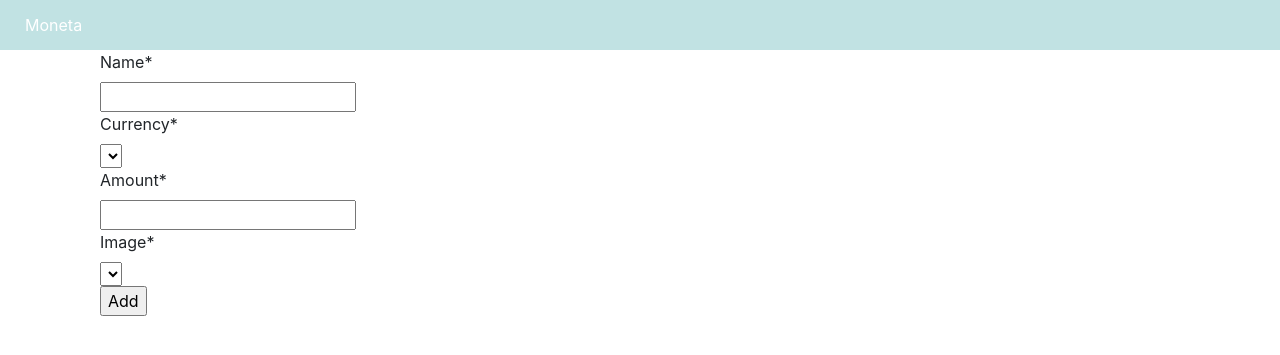
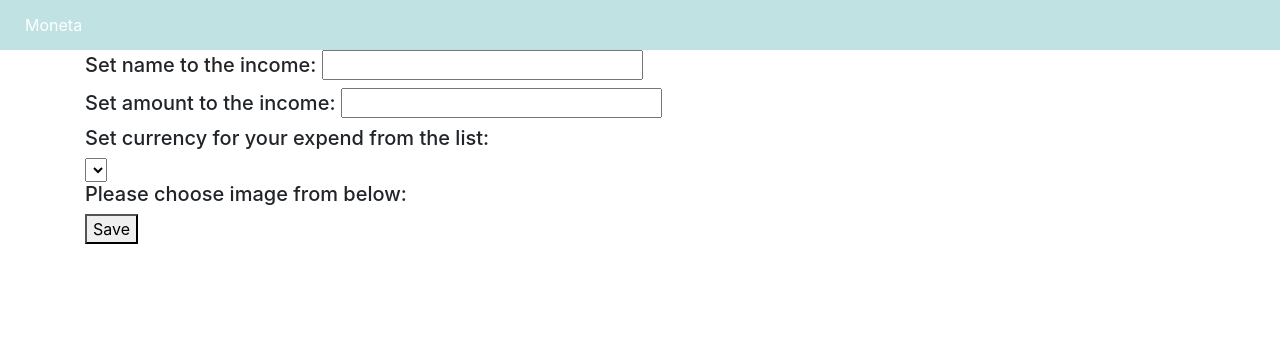
Before and after one commit to lv-386-python/moneta, a Django app: page /add_income in a window 1280 px wide. Shown: the top 355 px of the page. Run offline with Django 3.2, Linux system fonts and the light colour scheme; data that the repository does not hold is empty; some libraries are stand-ins or nearby versions.

Commit message:
refactor

```diff
--- a/moneta/www/forms/add_income_form.py
+++ b/moneta/www/forms/add_income_form.py
@@ -1,4 +1,4 @@
-"This module provide forms for editing expend"
+"This module provide forms for creating income"
 
 from django import forms
 
@@ -9,15 +9,16 @@ from db.storage_icon import StorageIcon
 class AddIncomeForm(forms.Form):
     "This class provide forms for creating expend"
     name = forms.CharField(widget=forms.TextInput)
-    # currency = forms.ChoiceField(
-    #     widget=forms.Select(choices=Income.get_default_currencies()),
-    #     error_messages={"required": "You didn't select any currency."})
-    currency = forms.ChoiceField(choices=Income.get_default_currencies,
-                                 error_messages={"required": "You didn't select any currency."})
+    currency = forms.ChoiceField(
+        widget=forms.Select(),
+        error_messages={"required": "You didn't select any currency."},
+        choices=Income.get_default_currencies())
+    # currency = forms.ChoiceField(widget=forms.RadioSelect(), choices=Income.get_default_currencies,
+    #                              error_messages={"required": "You didn't select any currency."})
     amount = forms.CharField(widget=forms.TextInput)
     # image = forms.ChoiceField(widget=forms.Select(choices=StorageIcon.get_icon_choices_by_category("income")),
     #                           error_messages={"required": "You didn't select any image."})
-    image = forms.ChoiceField(choices=StorageIcon.get_icon_choices_by_category("income"),
+    image = forms.ChoiceField(widget=forms.RadioSelect(), choices=StorageIcon.get_icon_choices_by_category("income"),
                               error_messages={"required": "You didn't select any image."})
     # def clean(self):
     #     cleaned_data = super(AddIncomeForm, self).clean()
--- a/moneta/www/settings/settings.py
+++ b/moneta/www/settings/settings.py
@@ -26,12 +26,6 @@ STATICFILES_DIRS = [
 
 # SECURITY WARNING: keep the secret key used in production secret!
 
-SECRET_KEY = 'xxv_7j77l%31%a*n5ac606(%gok5krdtc0x(9e275#^_yea6dv'
-
-# Quick-start development settings - unsuitable for production
-# See https://docs.djangoproject.com/en/2.1/howto/deployment/checklist/
-
-# SECURITY WARNING: keep the secret key used in production secret!
 SECRET_KEY = 'xxv_7j77l%31%a*n5ac606(%gok5krdtc0x(9e275#^_yea6dv'
 
 # SECURITY WARNING: don't run with debug turned on in production!
--- a/moneta/www/templates/base.html
+++ b/moneta/www/templates/base.html
@@ -44,7 +44,7 @@
 
 </main>
 
-<script src="https://code.jquery.com/jquery-3.2.1.slim.min.js"
+<script src="https://code.jquery.com/jquery-3.4.0.min.js"
         integrity="sha384-KJ3o2DKtIkvYIK3UENzmM7KCkRr/rE9/Qpg6aAZGJwFDMVNA/GpGFF93hXpG5KkN"
         crossorigin="anonymous"></script>
 </body>
--- a/moneta/www/templates/income/add_income.html
+++ b/moneta/www/templates/income/add_income.html
@@ -2,11 +2,55 @@
 {% load crispy_forms_tags %}
 {% block add_income %}
     <div class="container">
-        <form method="POST">
-            {% csrf_token %}
-            {{form|crispy}}
+        <form id="idForm">
+            <div>
+                <input type="text" id="name"/>
+                <label for="name">Name</label>
+                <span></span>
+            </div>
+            <div>
+                <input type="text" id="currency"/>
+                <label for="currency">Currency</label>
+                <span></span>
+            </div>
+            <div>
+                <input type="text" id="amount"/>
+                <label for="amount">Amount</label>
+                <span></span>
+            </div>
+            <div>
+                <input type="text" id="image_id"/>
+                <label for="image_id">Image</label>
+                <span></span>
+            </div>
+            <div>
+            <input type="button" onclick="fu">
+            </div>
+        </form>
 
-            <input type="submit" value="Add"/>
-        </form>
     </div>
+<script>
+    function fu(){
+        $("#idForm").submit(function(e) {
+
+        e.preventDefault(); // avoid to execute the actual submit of the form.
+
+        var form = $(this);
+        var url = form.attr('action');
+
+        $.ajax({
+               type: "POST",
+               url: '/add_income/',
+               data: form.serialize(), // serializes the form's elements.
+
+                success: function(data)
+               {
+                   alert(data); // show response from the php script.
+               }
+             });
+    }
+
+
+});
+</script>
 {% endblock add_income%}
--- /dev/null
+++ b/moneta/www/templates/income/test.html
@@ -0,0 +1,78 @@
+{% extends "base.html" %}
+{% load static %}
+
+{% block content %}
+
+<form method="post" id="add_income_form">
+    {% csrf_token %}
+        <div>
+            <h5>Set name to the income: {{ form.name }}</h5>
+
+            <h5>Set amount to the income: {{ form.amount }}</h5>
+            <h5>Set currency for your expend from the list:</h5>
+            {{ form.currency }}
+            <br>
+
+
+            <h5>Please choose image from below:</h5>
+
+            <div  id="image_id" class="icon_flex">
+                {% for choice in form.image.field.choices %}
+                    <label name="image_option" for="id_{{ form.image.html_name }}_{{ forloop.counter0 }}">
+                      <input type="radio"
+                             id="id_{{ form.image.html_name }}_{{ forloop.counter0 }}"
+                             value="{{ choice.0 }}"
+                             name="{{ form.image.html_name }}" />
+
+                      <span class="{{ choice.1 }} icon_format"></span>
+                    </label>
+                {% endfor %}
+            </div>
+        </div>
+<!--        <input value="Save">-->
+        <button>Save</button>
+</form>
+
+
+<!--<div class="bg-modal">-->
+<!--    <div class="modal-content">-->
+<!--        <img src="{% static 'images/income/credit-cards.svg' %}" alt="">-->
+<!--        <h2>Your income was successfully created</h2>-->
+<!--        <p id="link_to_main_page">-->
+<!--            <a href="/" ><b>Go to your home</b></a>-->
+<!--        </p>-->
+<!--    </div>-->
+<!--</div>-->
+
+<script type="text/javascript">
+$(document).on('submit','#add_income_form', function (e) {
+    e.preventDefault();
+    const form = document.getElementById("add_income_form");
+    // var form = $(this);
+    const image_id = form["image_id"].value();
+    const currency = form["currency"].value();
+
+    $.ajax({
+        type:'POST',
+        url : '/add_income/',
+        data : {
+            name : document.getElementById('name').value,
+            amount : document.getElementById('amount').value,
+            image : image_id,
+            currency: currency,
+            csrfmiddlewaretoken:$('input[name=csrfmiddlewaretoken]').val()
+        },
+        success: function(response){
+            console.log(response);
+            document.querySelector('.bg-modal').style.display='flex';
+            console.log(image_id)
+        },
+        error : function (error) {
+            console.error(error);
+            alert('form is not valid')
+        },
+    });
+});
+</script>
+
+{% endblock content %}
--- a/moneta/www/views/add_income_view.py
+++ b/moneta/www/views/add_income_view.py
@@ -1,11 +1,10 @@
 "Views for expend"
 
 from django.contrib import messages
-from django.http import HttpResponseRedirect
+from django.http import HttpResponseRedirect, HttpResponse
 from django.shortcuts import render
 
 from db.income import Income
-from db.storage_icon import StorageIcon
 from forms.add_income_form import AddIncomeForm
 
 
@@ -15,15 +14,18 @@ def create_income(request):
     if request.method == 'POST':
         form = AddIncomeForm(request.POST)
         if form.is_valid():
-            currency = form['currency'].value()
+            uid = request.user.id
+            id_currency = int(form.cleaned_data.get('currency'))
+            currency = Income.get_default_currencies()[id_currency][1]
             name = form.cleaned_data.get('name')
             amount = form.cleaned_data.get('amount')
-            image = form['image'].value()
-            Income.create(currency, name, amount, image)
+            image_id = int(form.cleaned_data.get('image'))
+            Income.create(currency=currency, name=name, amount=amount, image_id=image_id, user_id=uid)
+
             messages.success(request, 'New income was created')
-            return HttpResponseRedirect('income/')
-    else:
-        form = AddIncomeForm()
-    form.fields['currency'].choices = Income.get_default_currencies()
-    form.fields['image'].choices = StorageIcon.get_icon_choices_by_category("income")
-    return render(request, 'income/add_income.html', {'form': form})
+            return HttpResponseRedirect('/')
+        return HttpResponse("Invalid data")
+    form = AddIncomeForm()
+    # form.fields['currency'].choices = Income.get_default_currencies()
+    # form.fields['image'].choices = StorageIcon.get_icon_choices_by_category("income")
+    return render(request, 'income/test.html', {'form': form})
```
Also changed, not shown: moneta/src/python/db/income.py (+48 -26 lines), moneta/db/moneta/data/WEB.jpg (added).
